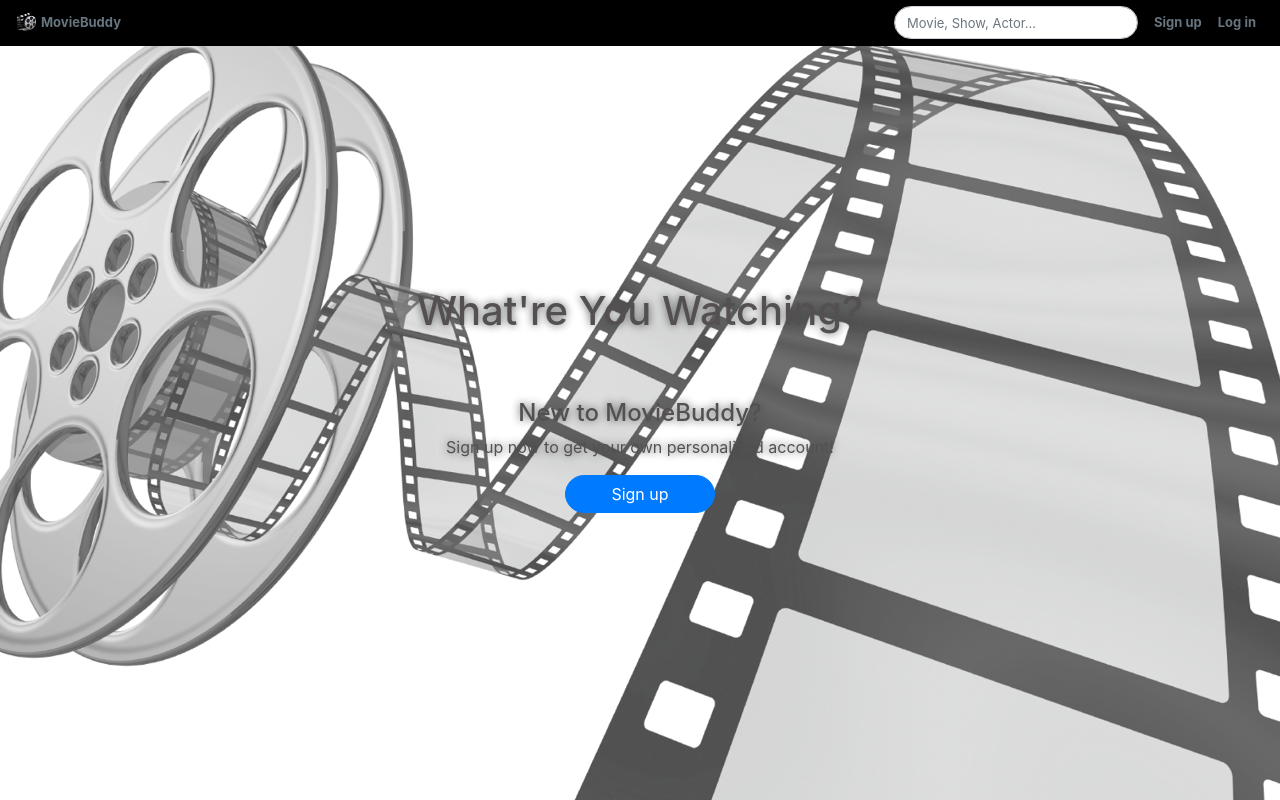
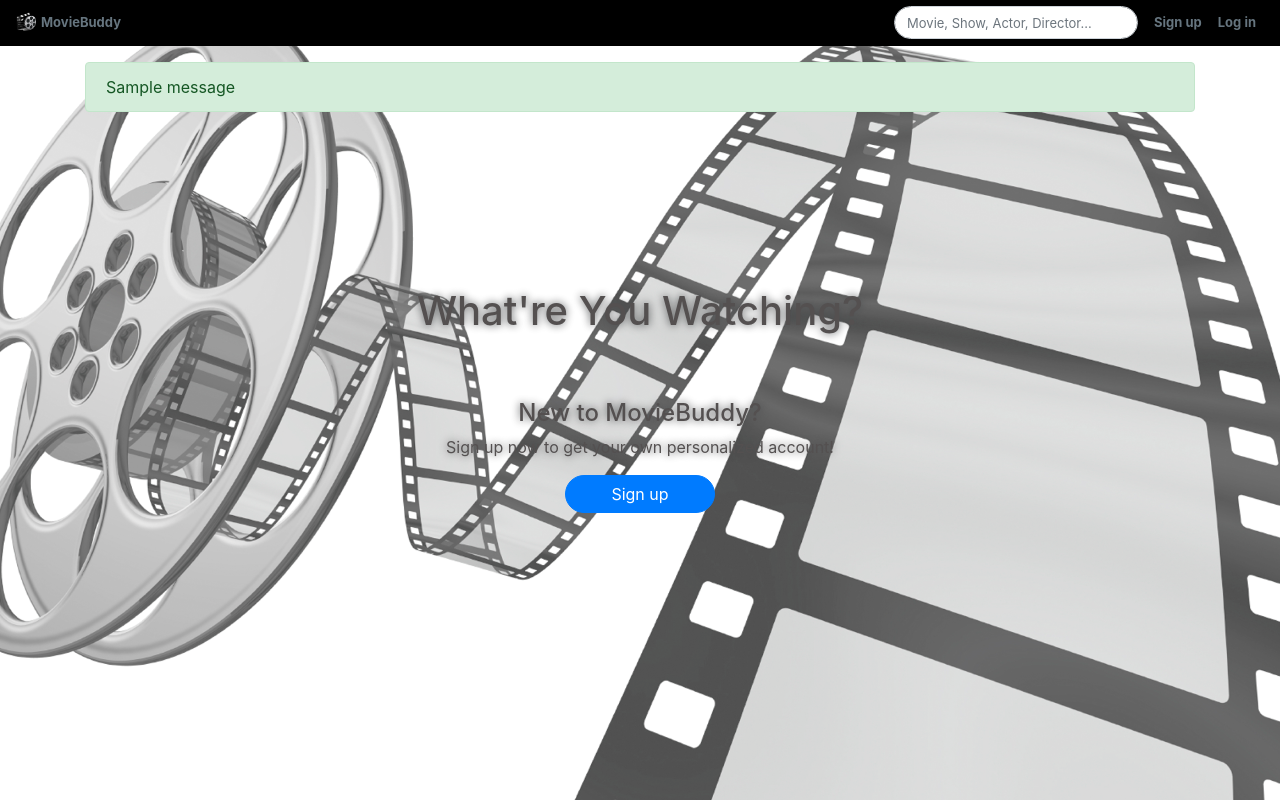
Before and after one commit to dferes/MovieApp, a Flask app: page / in a window 1280 px wide. Run offline with Flask 2, Linux system fonts and the light colour scheme; tables that the repository leaves empty hold one stand-in row (values such as "Sample post"); one stand-in notice (Sample message) is shown; parts of the project's set-up code (start-up, migrations or seed data) failed here and were passed over; some libraries are stand-ins or nearby versions.

Commit message:
changed placeholder message and made "My List" availablein the navebar when logged in

```diff
--- a/templates/base.html
+++ b/templates/base.html
@@ -22,20 +22,20 @@
             {% if request.endpoint != None %}
             <li>
               <form class="navbar-form navbar-right" action="/get-movie-by-query">
-                <input name="q" class="form-control" placeholder="Movie, Show, Actor..." id="search">
+                <input name="q" class="form-control" placeholder="Movie, Show, Actor, Director..." id="search">
                 <button class="btn btn-default">
                   <span class="fa fa-search"></span>
                 </button>
               </form>
             </li>
             {% endif %}
-            {% if not g.user %}
+            {% if not session['current_user'] %}
             <li><a href="/signup">Sign up</a></li>
             <li><a href="/login">Log in</a></li>
             {% else %}
             <li>
-              <a href="/users/{{ g.user.id }}">
-                <img src="{{ g.user.image_url }}" alt="{{ g.user.username }}">
+              <a href="/users/{{ session['current_user'] }}">
+                <img src="{{ user.user_pic_url }}" alt="{{ user.username }}">
               </a>
             </li>
             <li><a href="/user-list/new">My List</a></li>
@@ -45,8 +45,15 @@
         </div>
       </nav>
 
-      {% block content %}
-      {% endblock %}
+      <div class="container">
+        {% for category, message in get_flashed_messages(with_categories=True) %}
+        <div class="alert alert-{{ category }}">{{ message }}</div>
+        {% endfor %}
+
+        {% block content %}
+        {% endblock %}
+
+      </div>
 
       <script src="https://unpkg.com/jquery"></script>
     </body>
```
